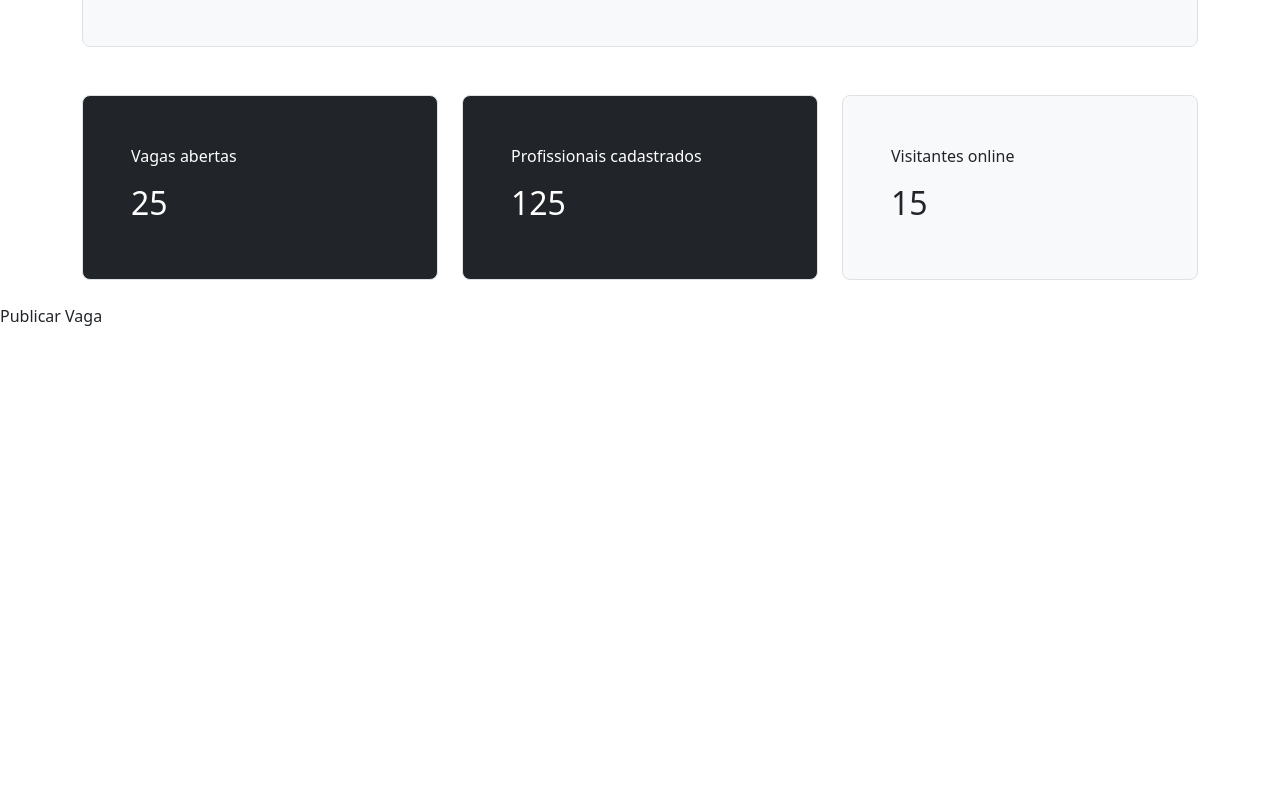
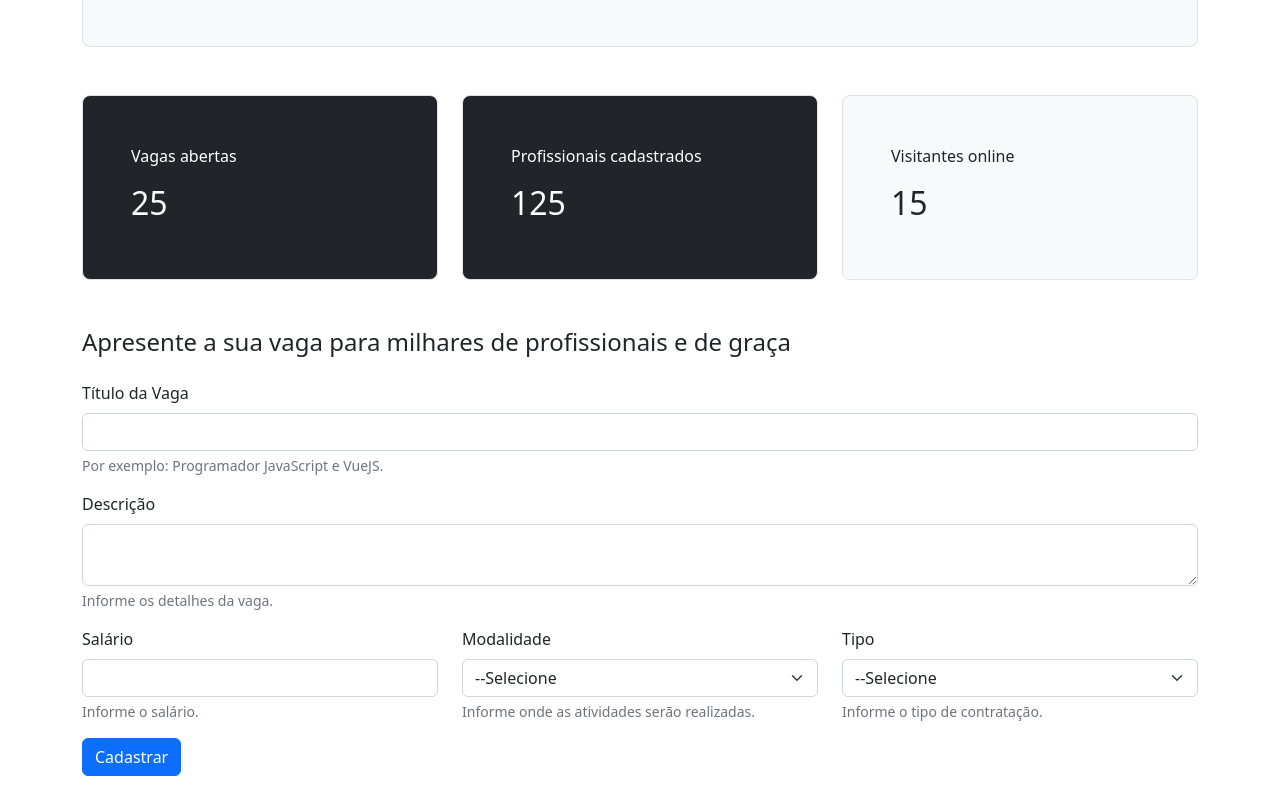
Before and after one commit to andrey067/Vue_VueX_Advanced, a Vue app in the folder Projeto Vagas - Componentes/vagas-front/: page / in a window 1280 px wide. Shown: the part 405-1205 px from the top of the page. Before the commit the page ends 800 px from the top, so only its background shows below. Built offline with nearby package versions, Linux system fonts and the light colour scheme.

Commit message:
aprendendo a usar localStorage

```diff
--- a/Projeto Vagas - Componentes/vagas-front/src/views/HomeView.vue
+++ b/Projeto Vagas - Componentes/vagas-front/src/views/HomeView.vue
@@ -52,9 +52,19 @@
 </template>
 
 <script lang="ts">
-export default {
-    name: "HomeView"
-}
+import { defineComponent } from "vue"
+
+export default defineComponent({
+    name: "HomeView",
+    data() {
+        return {
+            vagas: Array
+        }
+    },
+    mounted() {
+        this.vagas = JSON.parse(localStorage.getItem('vagas')!);
+    },
+})
 </script>
 
 <style>
--- a/Projeto Vagas - Componentes/vagas-front/src/views/PublicarVaga.vue
+++ b/Projeto Vagas - Componentes/vagas-front/src/views/PublicarVaga.vue
@@ -1,15 +1,100 @@
 <template>
-  <div>
-    <p>Publicar Vaga</p>
-</div>
+  <div class="container py-4">
+    <div class="row">
+      <div class="col">
+        <h4>Apresente a sua vaga para milhares de profissionais e de graça</h4>
+      </div>
+    </div>
+
+    <div class="row mt-3">
+      <div class="col">
+        <label class="form-label">Título da Vaga</label>
+        <input type="text" class="form-control" v-model="titulo">
+        <div class="form-text">Por exemplo: Programador JavaScript e VueJS.</div>
+      </div>
+    </div>
+
+    <div class="row mt-3">
+      <div class="col">
+        <label class="form-label">Descrição</label>
+        <textarea type="text" class="form-control" v-model="descricao"></textarea>
+        <div class="form-text">Informe os detalhes da vaga.</div>
+      </div>
+    </div>
+
+    <div class="row mt-3">
+      <div class="col">
+        <label class="form-label">Salário</label>
+        <input type="number" class="form-control" v-model="salario">
+        <div class="form-text">Informe o salário.</div>
+      </div>
+
+      <div class="col">
+        <label class="form-label">Modalidade</label>
+        <select class="form-select" v-model="modalidade">
+          <option value="" disabled>--Selecione</option>
+          <option value="1">Home Office</option>
+          <option value="2">Presencial</option>
+        </select>
+        <div class="form-text">Informe onde as atividades serão realizadas.</div>
+      </div>
+
+      <div class="col">
+        <label class="form-label">Tipo</label>
+        <select class="form-select" v-model="tipo">
+          <option value="" disabled>--Selecione</option>
+          <option value="1">CLT</option>
+          <option value="2">PJ</option>
+        </select>
+        <div class="form-text">Informe o tipo de contratação.</div>
+      </div>
+    </div>
+
+    <div class="row mt-3">
+      {{ titulo }}
+      {{ descricao }}
+      {{ salario }}
+      {{ modalidade }}
+      {{ tipo }}
+      <div class="col">
+        <button type="submit" class="btn btn-primary" @click="salvarVaga()">Cadastrar</button>
+      </div>
+    </div>
+
+  </div>
 </template>
 
 <script lang="ts">
-export default {
-name:"PublicarVaga"
-}
+import { defineComponent } from "vue"
+
+export default defineComponent({
+  name: "PublicarVaga",
+  data: () => ({
+    titulo: '',
+    descricao: '',
+    salario: '',
+    modalidade: '',
+    tipo: ''
+  }),
+  methods: {
+    salvarVaga() {
+      let vagas = JSON.parse(localStorage.getItem('vagas')!);
+
+      if (!vagas) vagas = [];
+
+      vagas.push({
+        titulo: this.titulo,
+        descricao: this.descricao,
+        salario: this.salario,
+        modalidade: this.modalidade,
+        tipo: this.tipo
+      })
+
+      localStorage.setItem('vagas', JSON.stringify(vagas))
+    },
+  }
+})
 </script>
 
 <style>
-
 </style>
```
Also changed, not shown: 1 other file (tests, documents, lock files or other folders).
